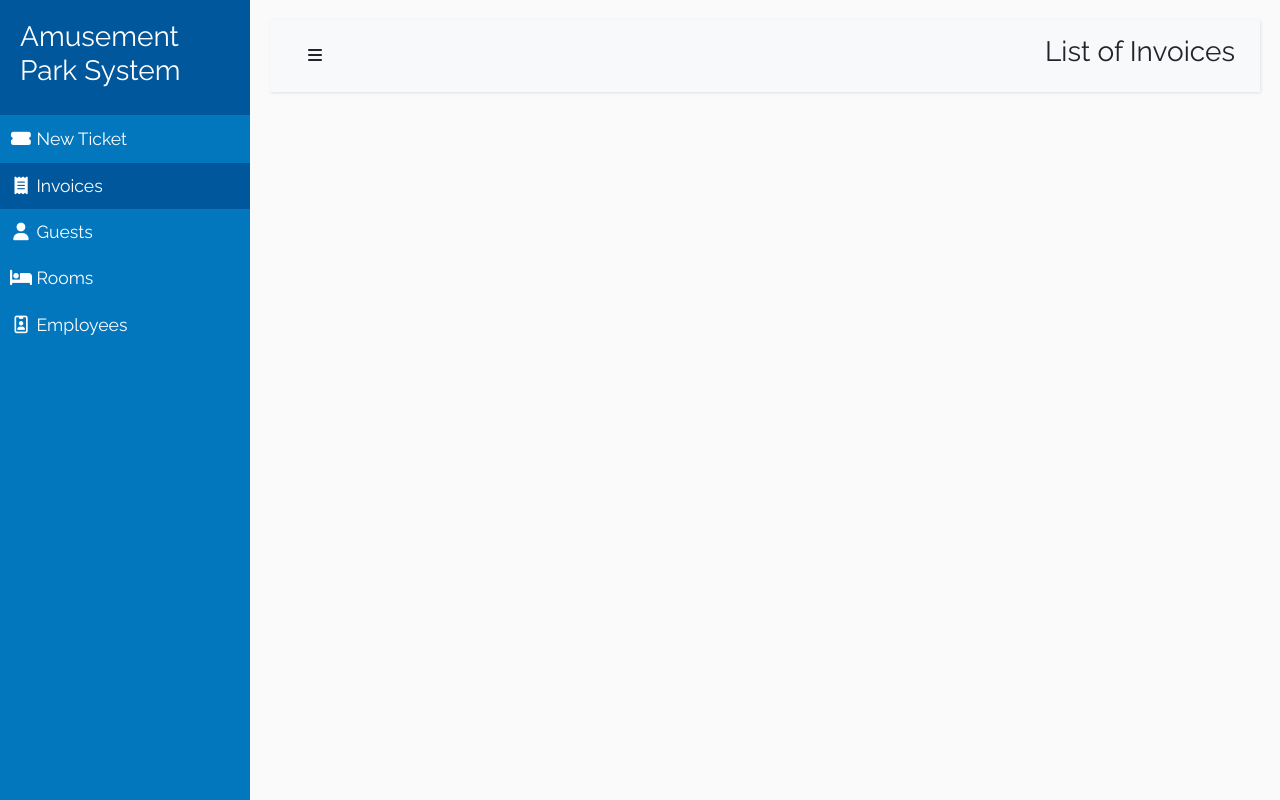
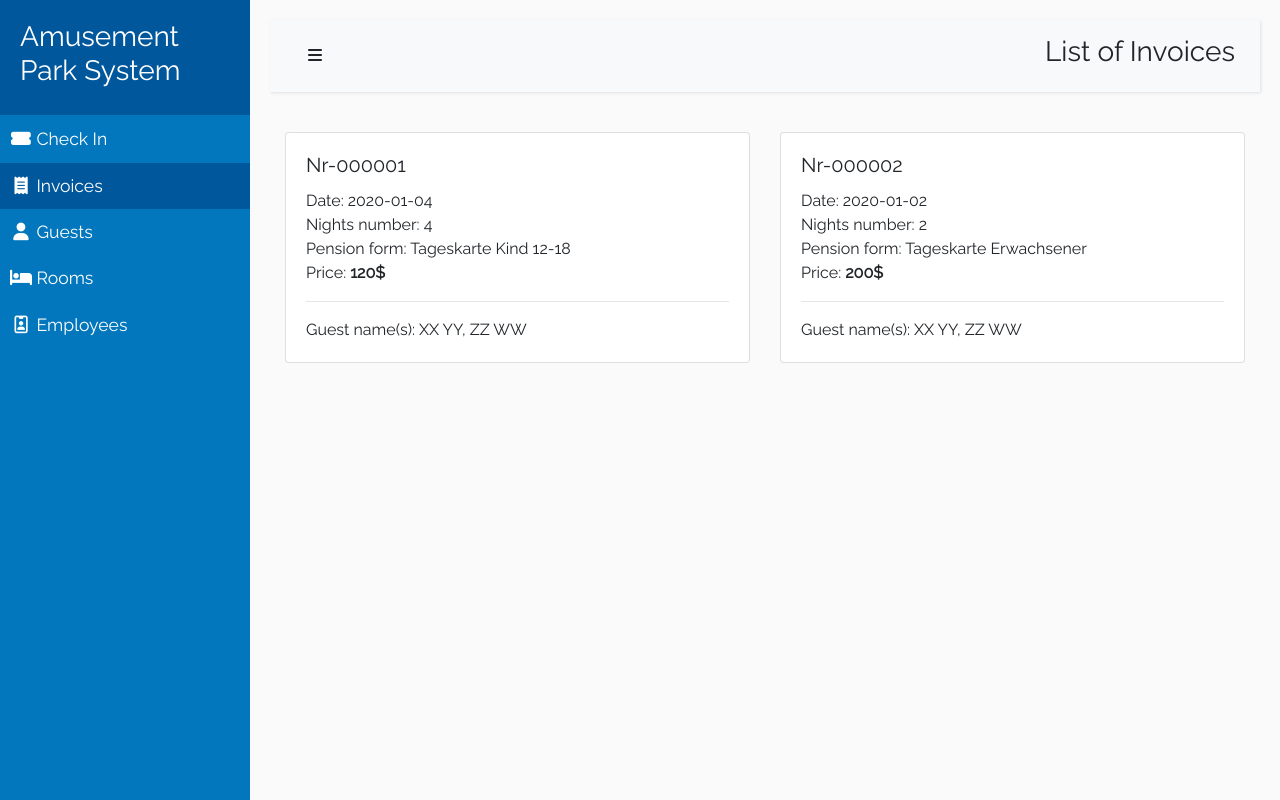
Before and after one commit to mrstexx/FHT_Amusement_Park, a PHP site: page /XE/pages/invoices.php in a window 1280 px wide. Run offline with PHP 8.4, Linux system fonts and the light colour scheme; some libraries are stand-ins or nearby versions.

Commit message:
Add UI base code to show invoice date, including rechnung_view

```diff
--- a/app/index.php
+++ b/app/index.php
@@ -3,6 +3,6 @@
 $path = 'pages/';
 
 // on opening index page, show new_ticket page
-include_once "pages/new_ticket.php";
+include_once "pages/checkin.php";
 
 ?>
--- /dev/null
+++ b/app/model/Invoice.php
@@ -0,0 +1,46 @@
+<?php
+
+include "../manager/DatabaseManager.php";
+
+class Invoice extends DatabaseManager
+{
+
+    private function getGuestNames($invoiceID)
+    {
+        // execute here PL/SQL procedure to get guests names
+        // expected varchar of all guests
+    }
+
+    private function getInvoicePrice($invoiceID)
+    {
+        // execute here PL/SQL procedure to get price of invoice ID
+    }
+
+    private function getInvoiceData()
+    {
+        // get data from rechnung_view;
+    }
+
+    private function getData()
+    {
+        $data = array();
+        return $data;
+    }
+
+    private function prepareData($data)
+    {
+        // match all data here and create final array of data
+    }
+
+    public function showAllInvoices()
+    {
+        $data = $this->getData();
+        $this->prepareData($data);
+
+        foreach ($data as $row) {
+
+        }
+
+    }
+
+}
--- a/app/pages/new_ticket.php
+++ b/app/pages/guests.php
@@ -10,7 +10,7 @@ include "includes/header.php";
                 <i class="fas fa-bars"></i>
             </button>
 
-            <h3>Create New Ticket</h3>
+            <h3>List of Guests</h3>
 
         </div>
     </nav>
--- a/app/pages/includes/header.php
+++ b/app/pages/includes/header.php
@@ -54,13 +54,12 @@
             <!--                    </li>-->
             <!--                </ul>-->
             <!--            </li>-->
-            <li class="<?php if (strpos($_SERVER['PHP_SELF'], 'new_ticket.php') != false
+            <li class="<?php if (strpos($_SERVER['PHP_SELF'], 'checkin.php') != false
                 || strpos($_SERVER['PHP_SELF'], 'index.php') != false) {
                 echo "active";
             } ?>">
-                <a href="<?php echo isset($path) ? $path : ""; ?>new_ticket.php"><i class="fas fa-ticket-alt fa-fw"></i>
-                    New
-                    Ticket</a>
+                <a href="<?php echo isset($path) ? $path : ""; ?>checkin.php"><i class="fas fa-ticket-alt fa-fw"></i>
+                    Check In</a>
             </li>
             <li class="<?php if (strpos($_SERVER['PHP_SELF'], 'invoices.php') !== false) {
                 echo "active";
@@ -68,8 +67,11 @@
                 <a href="<?php echo isset($path) ? $path : ""; ?>invoices.php"><i class="fas fa-receipt fa-fw"></i>
                     Invoices</a>
             </li>
-            <li>
-                <a href="#"><i class="fas fa-user fa-fw"></i> Guests</a>
+            <li class="<?php if (strpos($_SERVER['PHP_SELF'], 'guests.php') !== false) {
+                echo "active";
+            } ?>">
+                <a href="<?php echo isset($path) ? $path : ""; ?>guests.php"><i class="fas fa-user fa-fw"></i>
+                    Guests</a>
             </li>
             <li class="<?php if (strpos($_SERVER['PHP_SELF'], 'rooms.php') !== false) {
                 echo "active";
--- a/app/pages/invoices.php
+++ b/app/pages/invoices.php
@@ -1,5 +1,6 @@
 <?php
 include "includes/header.php";
+include "../model/Invoice.php";
 ?>
 
 <div id="content">
@@ -16,10 +17,54 @@ include "includes/header.php";
     </nav>
 
     <!--Page Content-->
-
+    <?php
+    $invoices = new Invoice();
+    $invoices->showAllInvoices();
+    ?>
+    <div class="container">
+        <div class="row">
+            <div class="col-sm-6">
+                <div class="card">
+                    <div class="card-body">
+                        <h5 class="card-title">Nr-000001</h5>
+                        <div class="card-text">
+                            Date: 2020-01-04
+                            <br>
+                            Nights number: 4
+                            <br>
+                            Pension form: Tageskarte Kind 12-18
+                            <br>
+                            Price: <b>120$</b>
+                            <br>
+                            <hr>
+                            Guest name(s): XX YY, ZZ WW
+                        </div>
+                    </div>
+                </div>
+            </div>
+            <div class="col-sm-6">
+                <div class="card">
+                    <div class="card-body">
+                        <h5 class="card-title">Nr-000002</h5>
+                        <div class="card-text">
+                            Date: 2020-01-02
+                            <br>
+                            Nights number: 2
+                            <br>
+                            Pension form: Tageskarte Erwachsener
+                            <br>
+                            Price: <b>200$</b>
+                            <br>
+                            <hr>
+                            Guest name(s): XX YY, ZZ WW
+                        </div>
+                    </div>
+                </div>
+            </div>
+        </div>
+    </div>
 
 </div>
-
 <?php
 include "includes/footer.php";
 ?>
--- a/functions_room.sql
+++ b/functions_room.sql
@@ -44,6 +44,6 @@ EXCEPTION
         DBMS_OUTPUT.PUT_LINE('No data found error occurred with passed room number: ' || l_i_roomNr_in);
     WHEN OTHERS THEN
         DBMS_OUTPUT.PUT_LINE('Error Code: ' || SQLCODE);
-        DBMS_OUTPUT.PUT_LINE('Error Mesage: ' || SQLERRM);
+        DBMS_OUTPUT.PUT_LINE('Error Message: ' || SQLERRM);
 END;
 /
```
Also changed, not shown: app/pages/checkin.php (added, +25 -0 lines), create_views.sql (+22 -0 lines).
